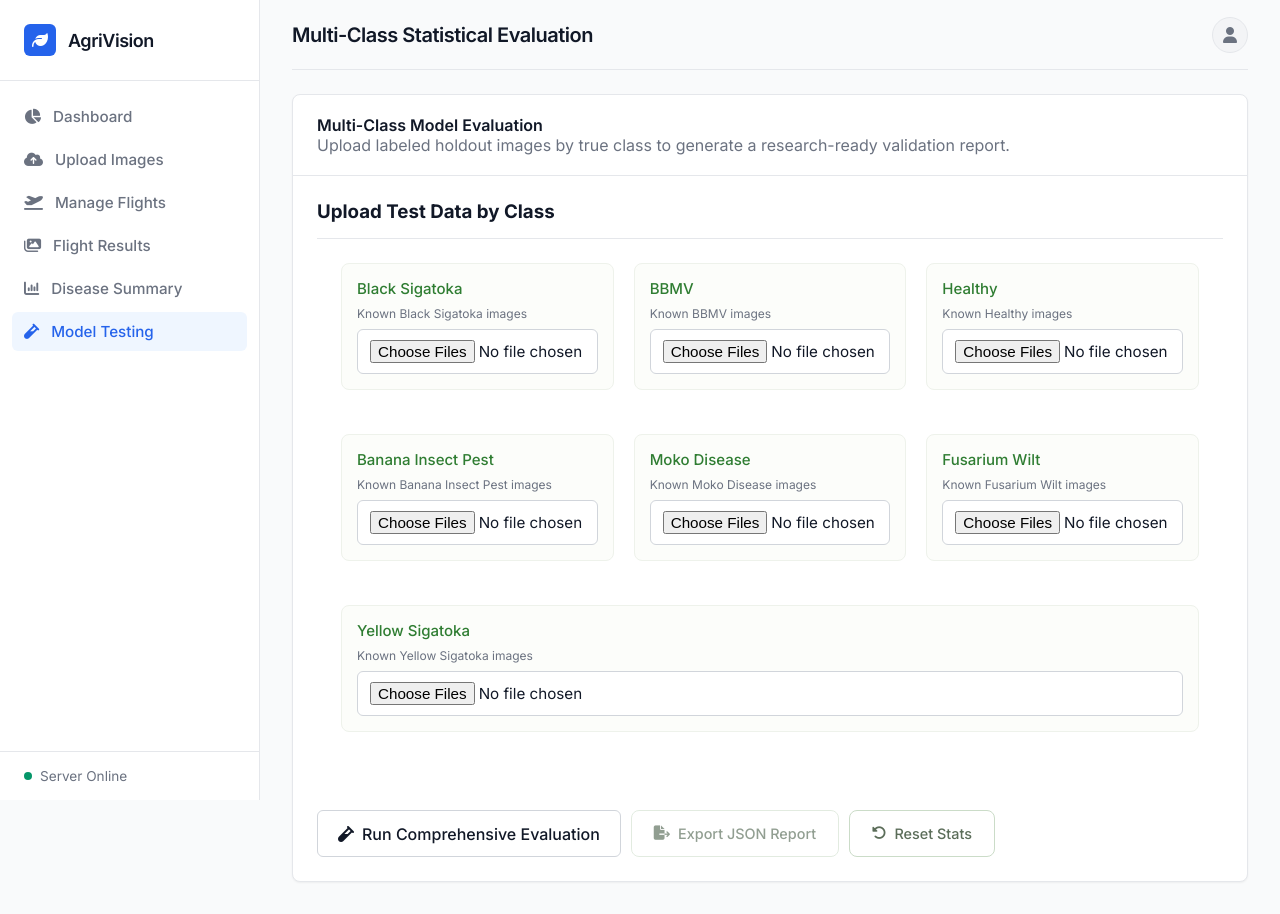
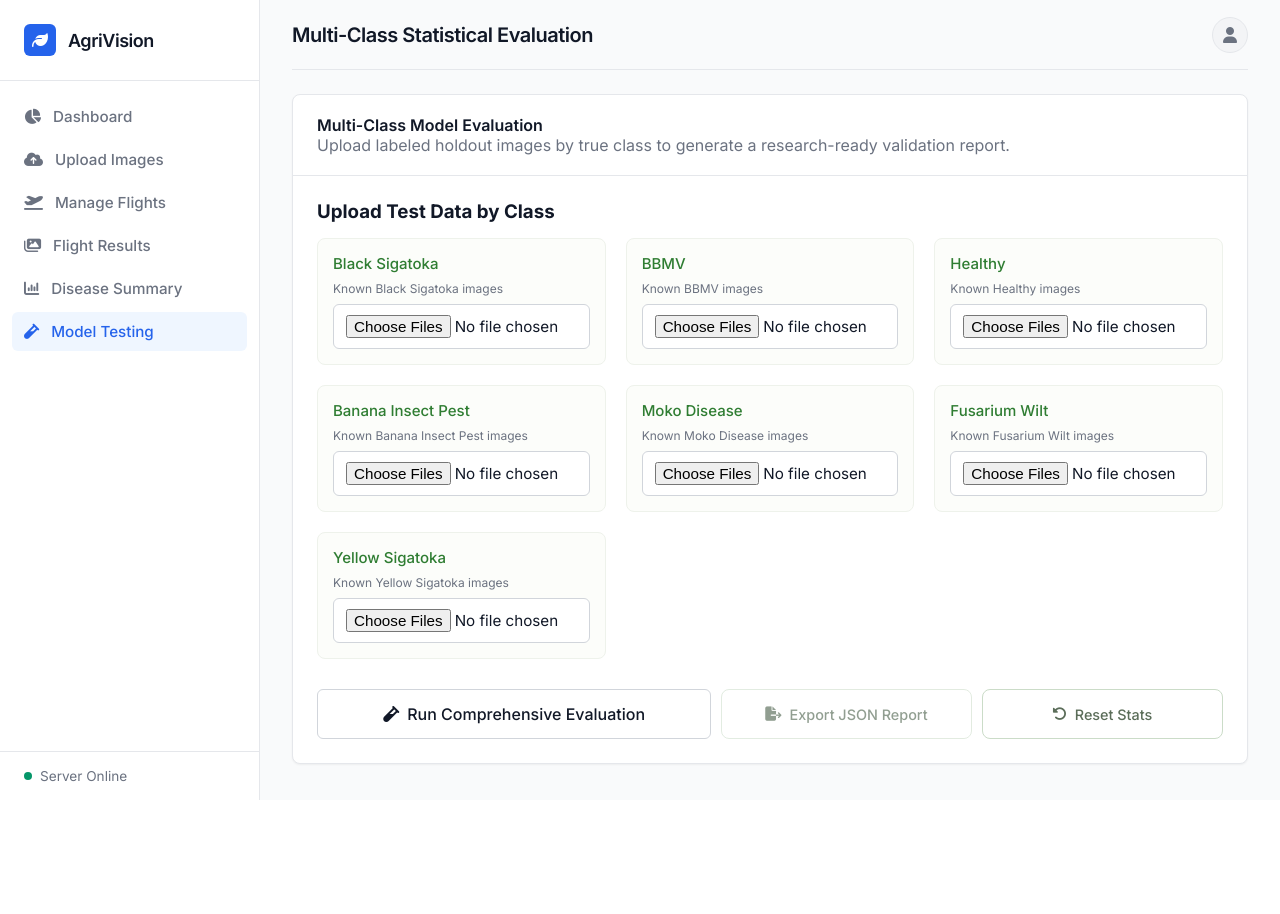
Before and after one commit to ca-r-lo/banana_model, a Flask app: page /testing in a window 1280 px wide. After the commit the page ends 800 px from the top, so only its background shows below. Run offline with Flask 3, Linux system fonts and the light colour scheme; some libraries are stand-ins or nearby versions.

Commit message:
feat: increase form limits for large uploads and modernize evaluation UI grid layout

```diff
--- a/app.py
+++ b/app.py
@@ -32,6 +32,8 @@ app = Flask(__name__,
 
 # --- CONFIGURATION ---
 app.config['MAX_CONTENT_LENGTH'] = 2 * 1024 * 1024 * 1024 # 2 GB limit for large batch uploads
+app.config['MAX_FORM_PARTS'] = 100000 # Allow up to 100,000 files in a single request
+app.config['MAX_FORM_MEMORY_SIZE'] = 2 * 1024 * 1024 * 1024 # 2 GB limit for form memory
 MODEL_PATH = os.path.join(base_path, "banana_model.tflite")
 UPLOAD_FOLDER = os.path.join(app_dir, "uploads")
 DB_PATH = os.path.join(app_dir, "database.db")
--- a/templates/testing.html
+++ b/templates/testing.html
@@ -11,26 +11,26 @@
 
     <div class="test-form">
         <h3 style="margin-bottom: 15px;">Upload Test Data by Class</h3>
-        <div class="flex-row" style="display: flex; gap: 20px; flex-wrap: wrap;">
+        <div class="test-upload-grid" style="display: grid; grid-template-columns: repeat(auto-fit, minmax(min(100%, 250px), 1fr)); gap: 20px;">
             {% for cls in classes %}
-            <div class="form-group flex-1"
-                style="flex: 1; min-width: 250px; background: #fcfdfa; padding: 15px; border-radius: 8px; border: 1px solid #eef2eb;">
-                <label style="color: #2f7d32; font-size: 15px;">{{ cls }}</label>
+            <div class="form-group"
+                style="background: #fcfdfa; padding: 15px; border-radius: 8px; border: 1px solid #eef2eb; margin-bottom: 0;">
+                <label style="color: #2f7d32; font-size: 15px; word-break: break-word;">{{ cls }}</label>
                 <p class="text-xs text-muted mb-2" style="font-size: 12px; margin-bottom: 8px;">Known {{ cls }} images</p>
                 <input type="file" data-cls="{{ cls }}" multiple accept="image/*"
-                    class="premium-input file-input class-upload" style="background: white;">
+                    class="premium-input file-input class-upload" style="background: white; width: 100%;">
             </div>
             {% endfor %}
         </div>
 
         <div style="display: flex; gap: 10px; margin-top: 30px; flex-wrap: wrap;">
-            <button id="run-test-btn" class="btn primary-btn flex-1" style="font-size: 16px; min-width: 260px;"><i
+            <button id="run-test-btn" class="btn primary-btn" style="flex: 1 1 260px; font-size: 16px; padding: 14px 22px; justify-content: center;"><i
                     class="fa-solid fa-vial"></i> Run Comprehensive Evaluation</button>
             <button id="export-report-btn" class="btn btn-outline" disabled
-                style="background: transparent; border: 1px solid #cbdcc8; padding: 14px 22px; border-radius: 8px; cursor: pointer; color: #385038;"><i
+                style="flex: 1 1 min-content; background: transparent; border: 1px solid #cbdcc8; padding: 14px 22px; border-radius: 8px; cursor: pointer; color: #385038; justify-content: center;"><i
                     class="fa-solid fa-file-export"></i> Export JSON Report</button>
             <button id="reset-stats-btn" class="btn btn-outline"
-                style="background: transparent; border: 1px solid #cbdcc8; padding: 14px 22px; border-radius: 8px; cursor: pointer; color: #5b6d59;"><i
+                style="flex: 1 1 min-content; background: transparent; border: 1px solid #cbdcc8; padding: 14px 22px; border-radius: 8px; cursor: pointer; color: #5b6d59; justify-content: center;"><i
                     class="fa-solid fa-rotate-left"></i> Reset Stats</button>
         </div>
     </div>
```
